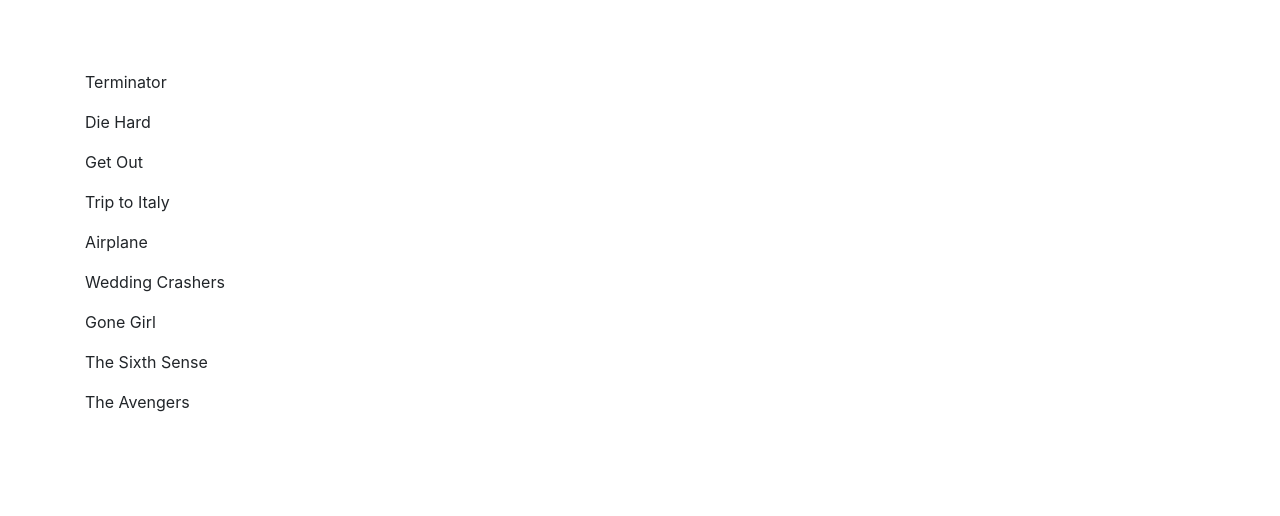
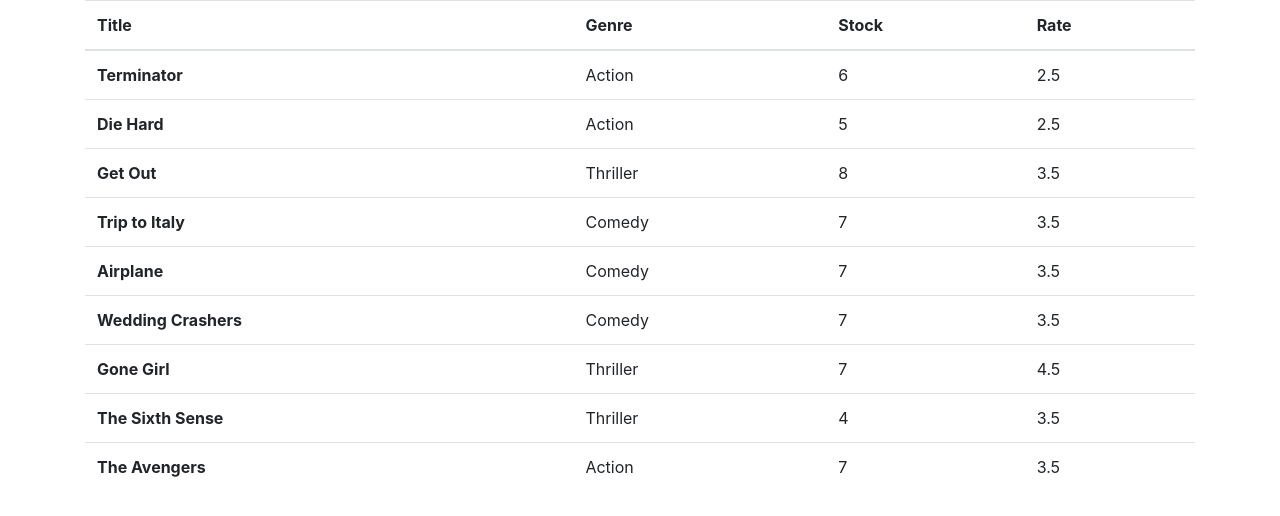
Before and after one commit to gowthamBhat/MoviePoint-React, a React (Create React App) app: page / in a window 1280 px wide. Shown: the top 516 px of the page. Built offline with nearby package versions, Linux system fonts and the light colour scheme.

Commit message:
Movies list

```diff
--- a/src/Services/css/MovieList.css
+++ b/src/Services/css/MovieList.css
@@ -1,3 +1,3 @@
-.container{
+/* .container{
     margin-top: 70px;
-}
+} */
--- a/src/components/MovieList.jsx
+++ b/src/components/MovieList.jsx
@@ -5,18 +5,55 @@
 class MovieList extends Component {
     constructor(props) {
         super(props)
-
+        let movie = getMovies();
+        movie = [...movie];
         this.state = {
-            movie: getMovies()
+            movie: movie
         }
     }
+    // deleteHandler = (id) => {
+    //     const { movie } = this.state;
+    //     const Movie = [...movie];
+    //     let movieInDb = Movie.find(m => m._id === id);
+    //     Movie.splice(Movie.indexOf(movieInDb), 1);
+    //     this.setState({ movie: movieInDb })
+
+
+    // }
 
     render() {
         const { movie } = this.state;
+
+
         return (
-            <div className='starter-template'>
-                {movie.map((movie) => <p>{movie.title}</p>)}
-            </div>
+
+            <table class="table">
+                <thead>
+                    <tr>
+                        <th scope="col">Title</th>
+                        <th scope="col">Genre</th>
+                        <th scope="col">Stock</th>
+                        <th scope="col">Rate</th>
+                    </tr>
+                </thead>
+                <tbody>
+                    {movie.map((movie) => {
+                        return <tr>
+                            <th scope="row">{movie.title}</th>
+                            <td>{movie.genre.name}</td>
+                            <td>{movie.numberInStock}</td>
+                            <td>{movie.dailyRentalRate}</td>
+                        </tr>
+                    })}
+
+
+                </tbody>
+            </table>
+
+
+
+
+            // {List}
         )
     }
 }
```
